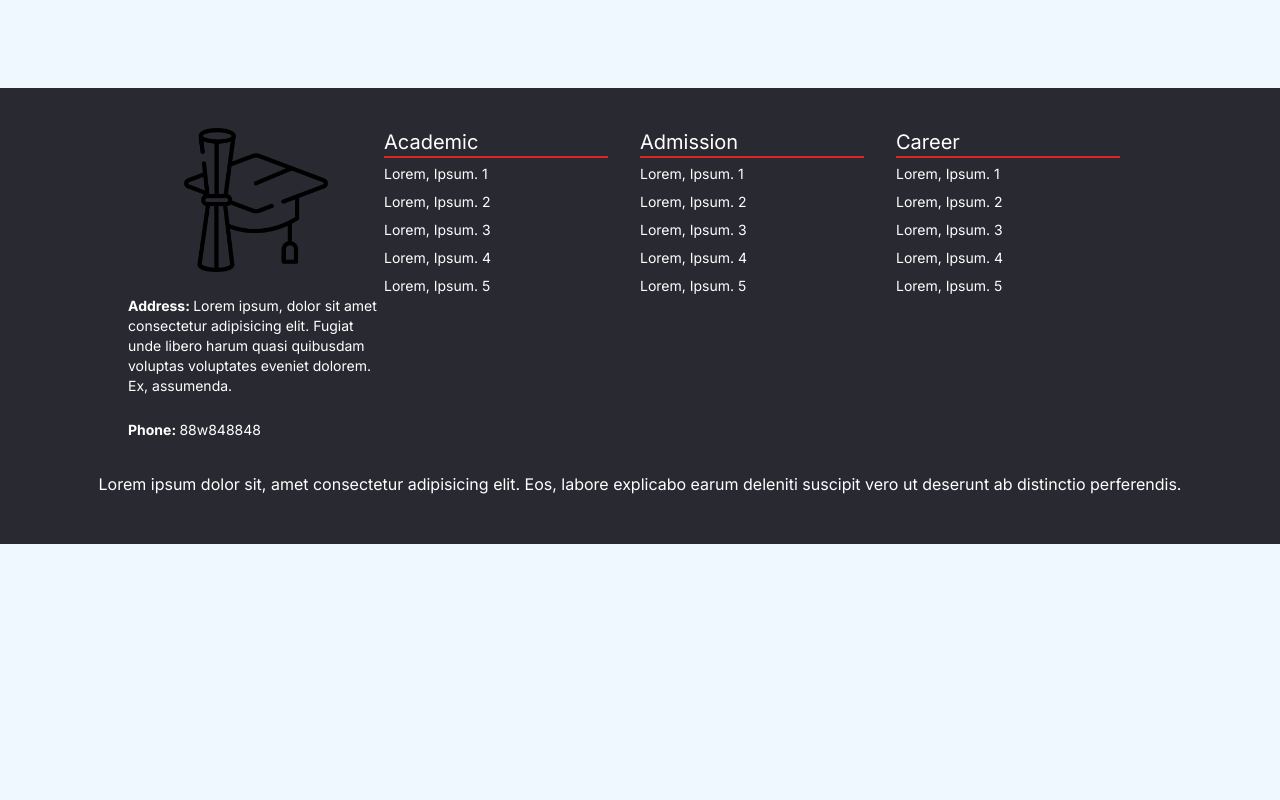
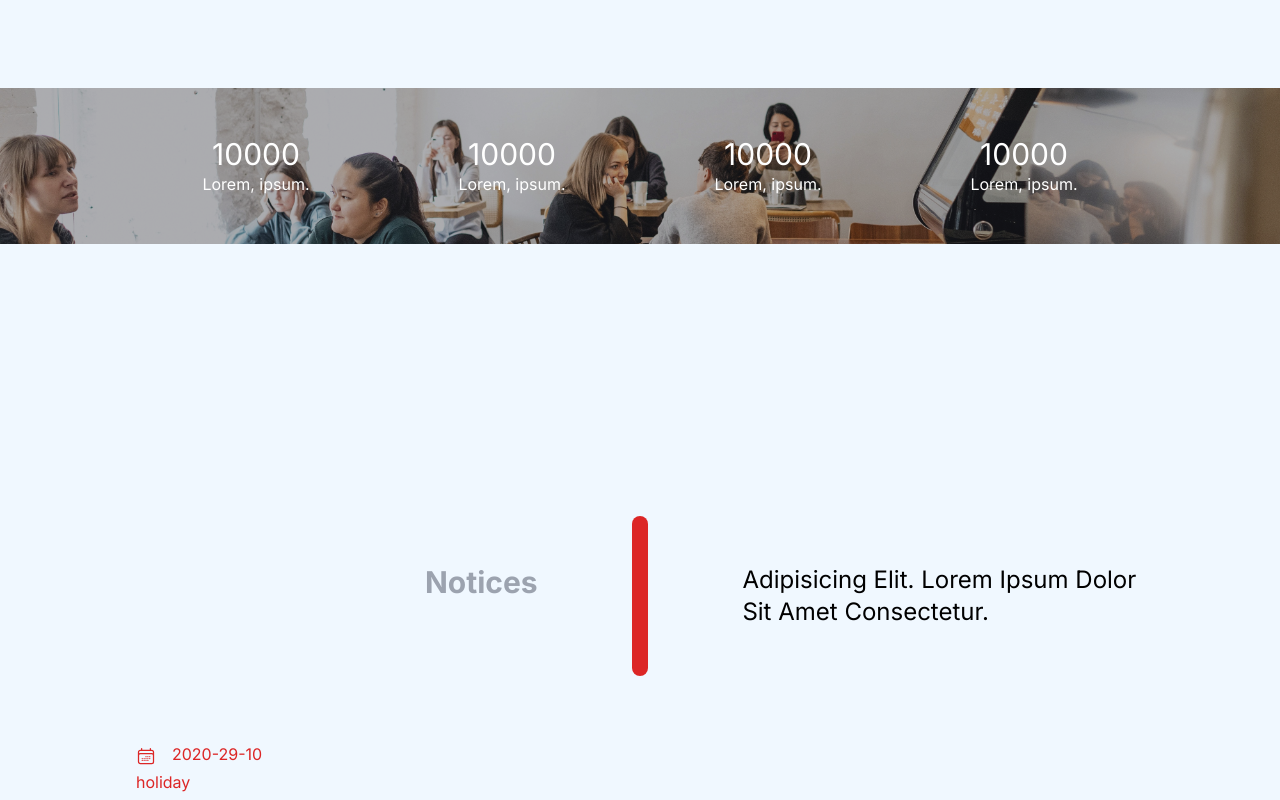
Before and after one commit to Sakif-Al-Faruque/university-management-system, a Next.js app: page / in a window 1280 px wide. Shown: the part 2940-3740 px from the top of the page. Before the commit the page ends 3484 px from the top, so only its background shows below. Built offline with nearby package versions, Linux system fonts and the light colour scheme.

Commit message:
notice board & university statistic have been added

```diff
--- a/app/page.tsx
+++ b/app/page.tsx
@@ -4,6 +4,8 @@ import PageBanner from '@/components/Main/PageBanner'
 import SectionHeading from '@/components/Section/SectionHeading'
 import AcademicCard from '@/components/Section/AcademicCard'
 import Footer from '@/components/Footer/Footer'
+import UniStats from '@/components/Section/UniStats'
+import NoticeBoard from '@/components/Section/NoticeBoard'
 import { BannerImage } from '@/asset/images'
 import Image from 'next/image'
 
@@ -94,6 +96,37 @@ export default function Home() {
             </div>
           </div>
         </section>
+
+
+
+        <section id="university-statistic" className='w-full'>
+          <div className="university-statistic-container w-4/5 mx-auto my-0">
+            <UniStats/>
+          </div>
+        </section>
+
+
+
+
+        <section id="notice-board" className='w-full py-56'>
+          <div className="notice-board-container w-4/5 mx-auto my-0">
+            <SectionHeading
+                title='notices'
+                description=' adipisicing elit. Lorem ipsum dolor sit amet consectetur.'
+                color='bg-red-600'
+              />
+            <div className="notice-board-content w-full overflow-scroll h-96" >
+              <NoticeBoard date='2020-29-10' title='holiday'/>
+              <NoticeBoard date='2020-29-10' title='holiday'/>
+              <NoticeBoard date='2020-29-10' title='holiday'/>
+              <NoticeBoard date='2020-29-10' title='holiday'/>
+              <NoticeBoard date='2020-29-10' title='holiday'/>
+              <NoticeBoard date='2020-29-10' title='holiday'/>
+              <NoticeBoard date='2020-29-10' title='holiday'/>
+              <NoticeBoard date='2020-29-10' title='holiday'/>
+            </div>
+          </div>
+        </section>
       </main>
 
       <Footer/>
--- /dev/null
+++ b/components/Section/NoticeBoard.tsx
@@ -0,0 +1,15 @@
+import { CalendarDaysIcon } from "@heroicons/react/24/outline";
+
+export default function NoticeBoard({date, title}:{date: string, title: string}){
+    return (
+        <div className="w-full p-2 text-red-600 mb-4 hover:bg-red-600 hover:text-white border-box">
+            <h2>
+                <CalendarDaysIcon
+                    className="w-5 inline"
+                />
+                <span className="py-1 inline-block ml-4">{date}</span>
+            </h2>
+            <p>{title}</p>
+        </div>
+    );
+}
--- /dev/null
+++ b/components/Section/UniStats.tsx
@@ -0,0 +1,43 @@
+
+
+export default function UniStats(){
+    return (
+        <div className="w-full flex py-12 flex-row flex-wrap justify-between">
+            <div className="stat-item w-3/12 text-center text-white">
+                <div className="stat-no w-full">
+                    <h2 className="text-3xl">10000</h2>
+                </div>
+                <div className="stat-title w-full">
+                    <p className="text-base">Lorem, ipsum.</p>
+                </div>
+            </div>
+
+            <div className="stat-item w-3/12 text-center text-white">
+                <div className="stat-no w-full">
+                    <h2 className="text-3xl">10000</h2>
+                </div>
+                <div className="stat-title w-full">
+                    <p className="text-base">Lorem, ipsum.</p>
+                </div>
+            </div>
+
+            <div className="stat-item w-3/12 text-center text-white">
+                <div className="stat-no w-full">
+                    <h2 className="text-3xl">10000</h2>
+                </div>
+                <div className="stat-title w-full">
+                    <p className="text-base">Lorem, ipsum.</p>
+                </div>
+            </div>
+
+            <div className="stat-item w-3/12 text-center text-white">
+                <div className="stat-no w-full">
+                    <h2 className="text-3xl">10000</h2>
+                </div>
+                <div className="stat-title w-full">
+                    <p className="text-base">Lorem, ipsum.</p>
+                </div>
+            </div>
+        </div>
+    );
+}
--- a/css/globals.css
+++ b/css/globals.css
@@ -47,6 +47,35 @@ body {
   transform: translate(-50%, -50%);
 }
 
+
+
+
+#university-statistic{
+  background-image: url('../asset/image/banner.jpg');
+  background-position: center;
+  background-repeat: no-repeat;
+  background-size: cover;
+  position: relative;
+  z-index: 5;
+}
+#university-statistic::after{
+  content: '';
+  position: absolute;
+  top: 0;
+  left: 0;
+  height: 100%;
+  width: 100%;
+  background-color: #29293163;
+  z-index: -1;
+}
+
+
+
+
+
+
+
+
 footer{
   background-color: #292931;
 }
```
